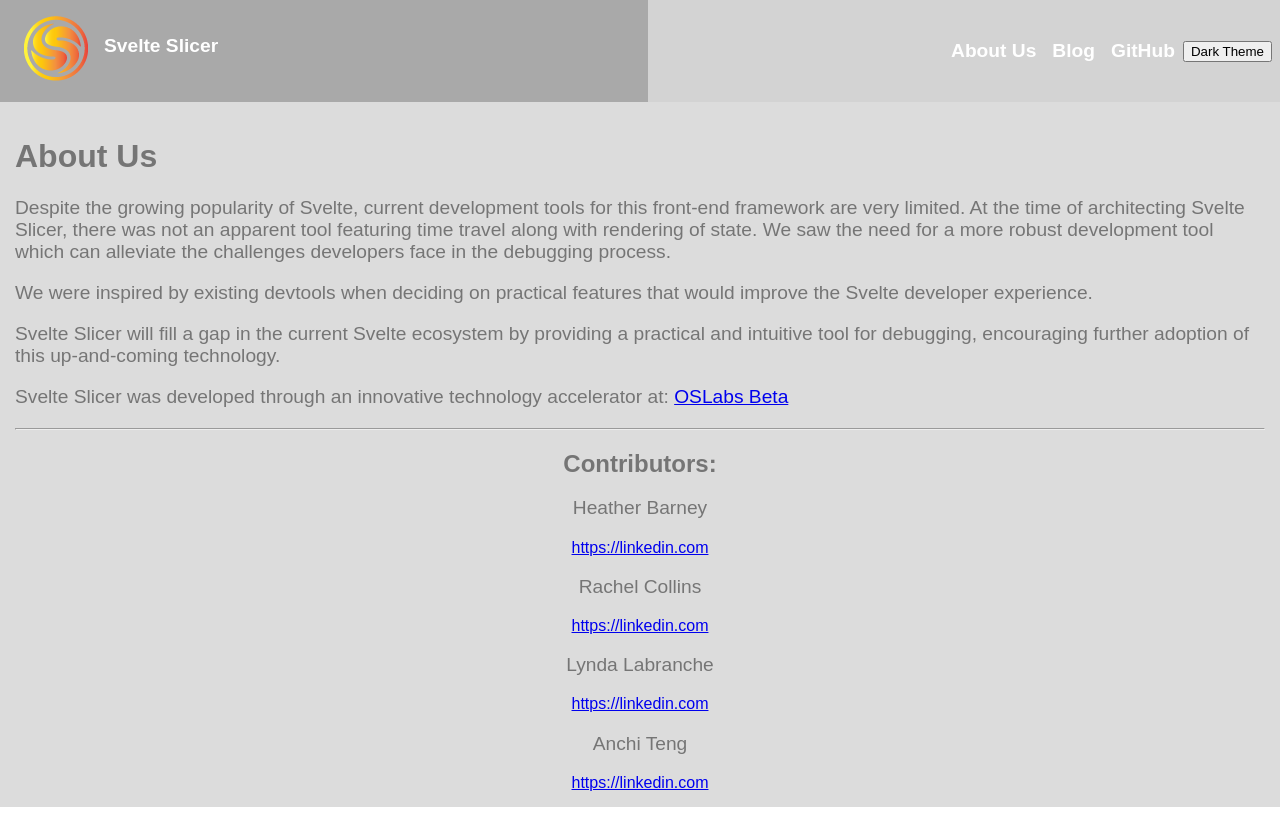
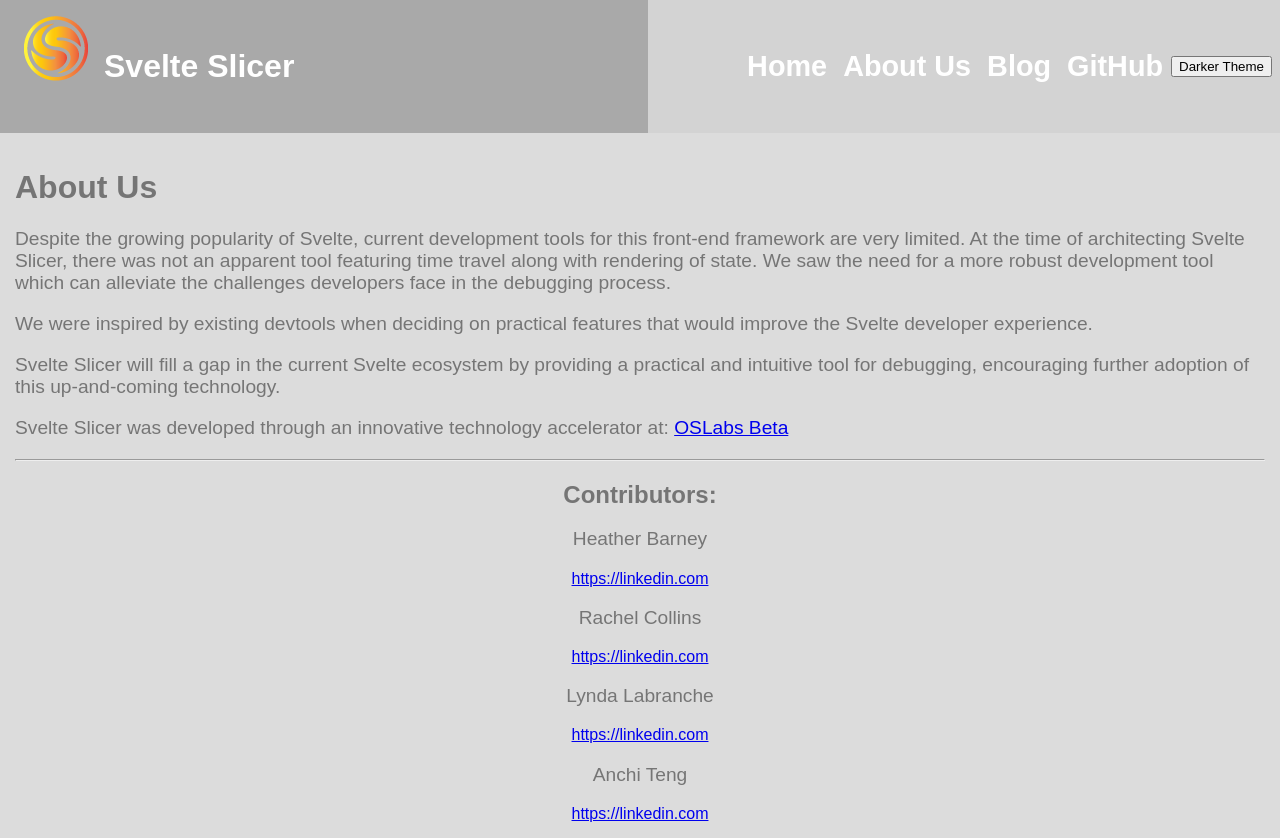
Before and after one commit to LynAudubon/svelteslicer-landing-page, a Svelte app: page /about in a window 1280 px wide. Before the commit the page ends 807 px from the top, so only its background shows below. Built offline with nearby package versions, Linux system fonts and the light colour scheme.

Commit message:
Home button and routing

```diff
--- a/src/Components/App.svelte
+++ b/src/Components/App.svelte
@@ -18,7 +18,9 @@
 	</Menu>
 	<div>
 		<Route path="/about" component="{About}" />
-		<Route path="/"><Home /></Route>
+		<Route path="/" component="{Home}" ></Route>
+		<!-- <Route path="/" ><Home /></Route> -->
+
 	</div>
 </Router>
 
--- a/src/Components/Menu.svelte
+++ b/src/Components/Menu.svelte
@@ -1,4 +1,8 @@
 <script>
+
+	import Home from './routes/Home.svelte';
+    import { Router, Route, Link } from "svelte-routing";
+
 let dark = false;
 const darkToggle = () => {
 	dark = !dark;
@@ -7,7 +11,6 @@
 	mainHeader[0].style.backgroundColor = "grey";
 	const mainHeaderRight = document.getElementsByClassName("right_side");
 	mainHeaderRight[0].style.backgroundColor = "grey";
-	console.log('main He', mainHeader);
 	}else{
 	const mainHeader = document.getElementsByClassName("left_side");
 	mainHeader[0].style.backgroundColor = "hsla(19, 100%, 50%, 0.884)";
@@ -22,14 +25,15 @@
 <nav role="navigation">
 	<div class="left_div" style="display:flex">
 		<a href="/"><img src="images\svelte_slicer_logo_64x64.png" alt="logo"/></a>
-		<p>Svelte Slicer</p>
+		<p id="menuHeader">Svelte Slicer</p>
 	</div>
 
 	<div class="right_div">
+		<a href="/">Home </a>
 		<a href="/about">About Us </a>
 		<a href="https://medium.com/" target="_blank">Blog</a>
 		<a href="https://github.com/oslabs-beta/SvelteSlicer/" target="_blank">GitHub</a>
-		<button on:click={() => darkToggle()}>Dark Theme </button>
+		<button on:click={() => darkToggle()}>Darker Theme </button>
 	</div>
 </nav>
 
@@ -52,6 +56,10 @@
 		font-weight: bold;
 	}
 
+	#menuHeader {
+		font-size: 2em;
+	}
+
 	nav a:hover {
 		text-decoration: none;
 	}
@@ -68,5 +76,6 @@
 		background-color: lightgray;
 		text-decoration: none;
 		padding: 0 0.5rem;
+		font-size: 1.5em;
 	}
 </style>
--- a/src/Components/routes/About.svelte
+++ b/src/Components/routes/About.svelte
@@ -3,7 +3,7 @@
 </script>
 
 <div class="info">
-    <h1>About Us</h1>
+    <h1 class="aboutHeader">About Us</h1>
       <p>
         Despite the growing popularity of Svelte, current development tools for this front-end framework are very limited. At the time of architecting Svelte Slicer, there was not an apparent tool featuring time travel along with rendering of state. We saw the need for a more robust development tool which can alleviate the challenges developers face in the debugging process.
     </p>
@@ -39,6 +39,9 @@
         background-color: gainsboro;
     }
 
+    .aboutHeader{
+        font-size: 2em;
+    }
     p {
         font-size: larger;
     }
```
